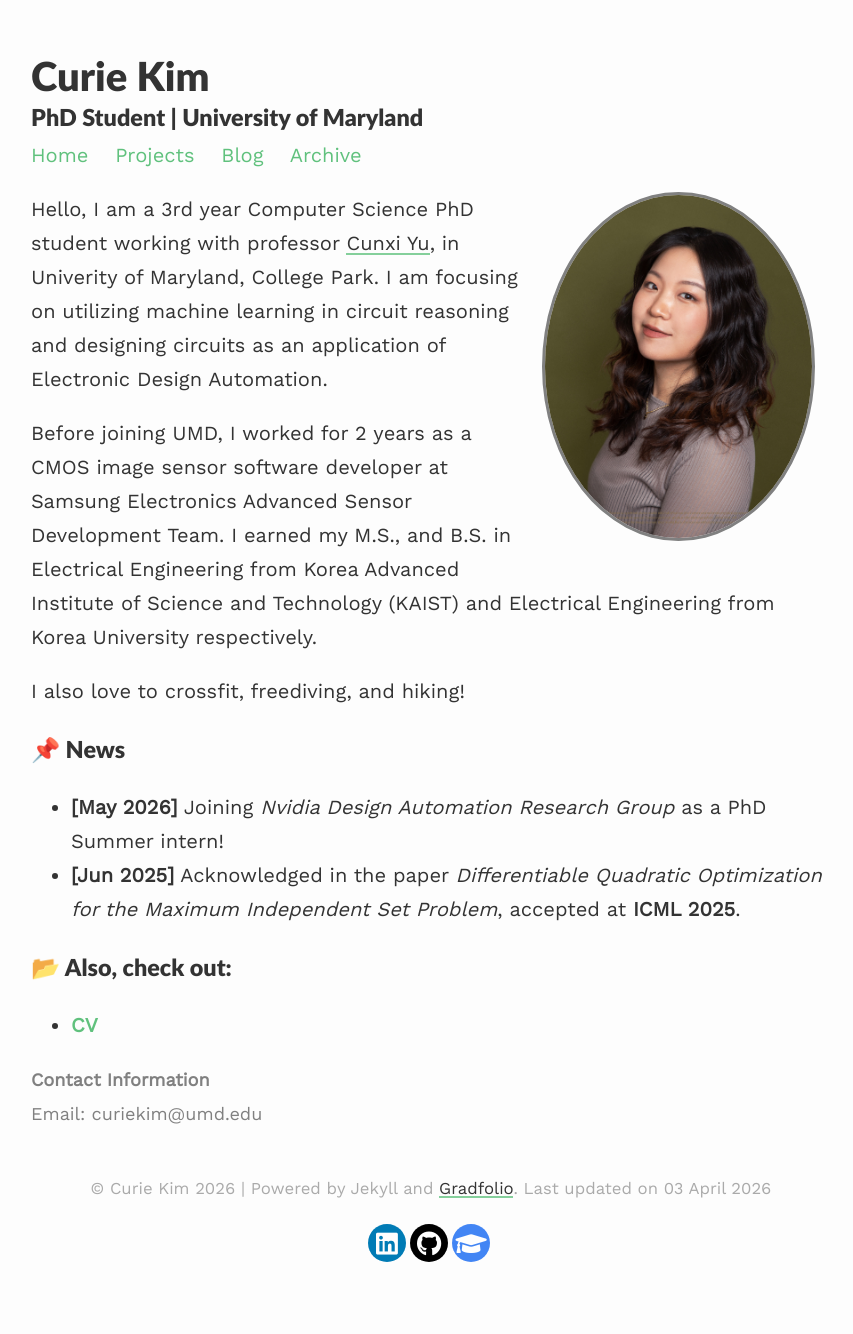
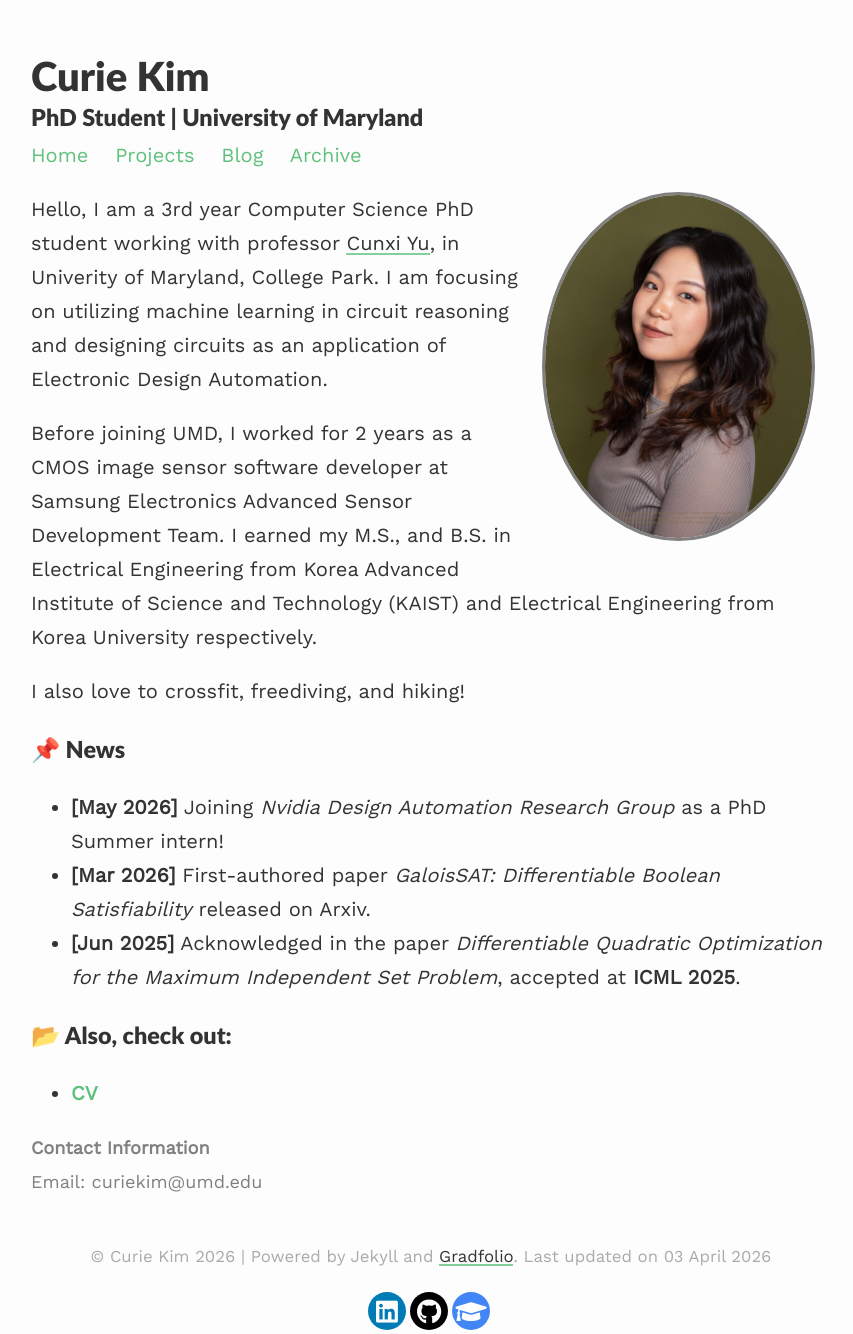
Before and after one commit to curie3170/curie3170.github.io, a Jekyll site: the page built from index.md, in a window 1280 px wide. Shown: the whole page, without its empty margins (209-1062 px from the left). Built offline with Jekyll 4.4.1, drawn with Linux system fonts in a browser that asks for light colours; nearby versions of some CDN libraries; before the commit the page ends 1266 px from its top, so only the background shows below that.

Commit message:
Update news section with recent achievements

```diff
--- a/index.md
+++ b/index.md
@@ -13,8 +13,8 @@ Before joining UMD, I worked for 2 years as a CMOS image sensor software develop
 I also love to crossfit, freediving, and hiking!
 
 ### 📌 News
-
 - **[May 2026]** Joining *Nvidia Design Automation Research Group* as a PhD Summer intern!
+- **[Mar 2026]** First-authored paper *[GaloisSAT: Differentiable Boolean Satisfiability](https://arxiv.org/pdf/2603.28796)* released on Arxiv.
 - **[Jun 2025]** Acknowledged in the paper *[Differentiable Quadratic Optimization for the Maximum Independent Set Problem](https://arxiv.org/html/2406.19532v6)*, accepted at **ICML 2025**.
 
 ### 📂 Also, check out:
```
